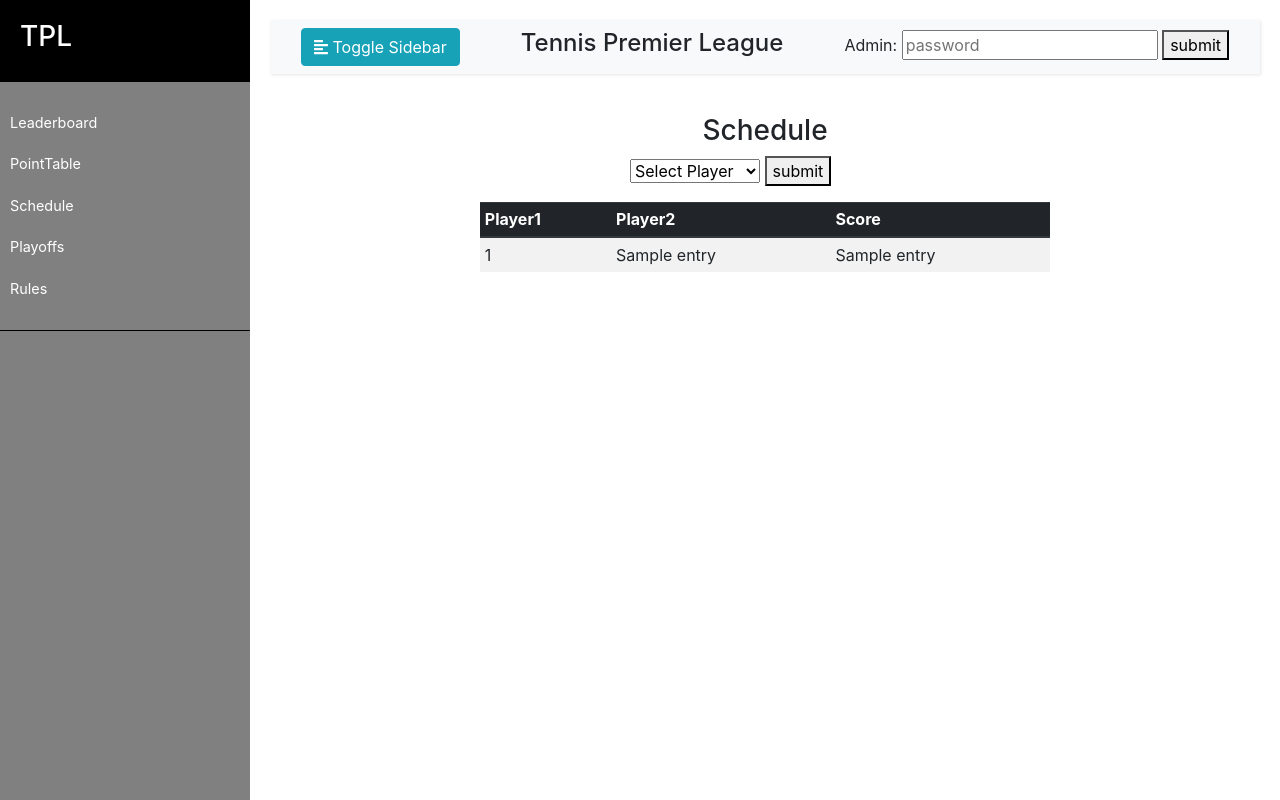
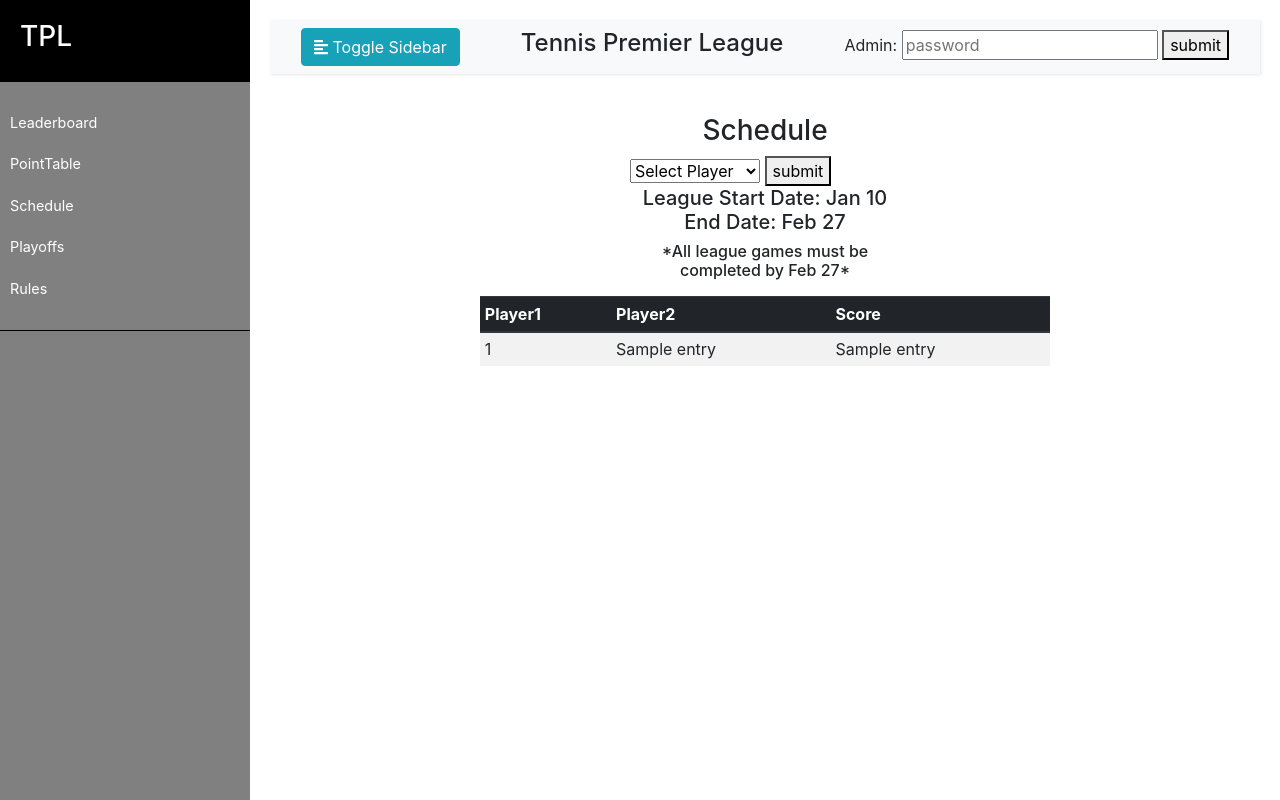
Before and after one commit to HarshaNyshadham/TPL, a Flask app: template templates/schedule.html in a window 1280 px wide. Run offline with Flask 2, Linux system fonts and the light colour scheme; the template is opened without the code that fills it: most values are stand-ins (such as "Sample title", 1, 10 or a date in 2020); some libraries are stand-ins or nearby versions.

Commit message:
Update schedule.html

```diff
--- a/templates/schedule.html
+++ b/templates/schedule.html
@@ -15,6 +15,12 @@
 </select>
 <button type="submit">submit</button>
   </form>
+<h5 class = 'text-center'>
+  League Start Date: Jan 10  End Date: Feb 27
+  <h6 class = 'text-center'>
+    *All league games must be completed by Feb 27*
+  </h6>
+  </5>
 </div>
 <div class="container mx-auto mb-3" style="width: 600px;">
 <table class="table table-striped table-hover table-sm">
```
